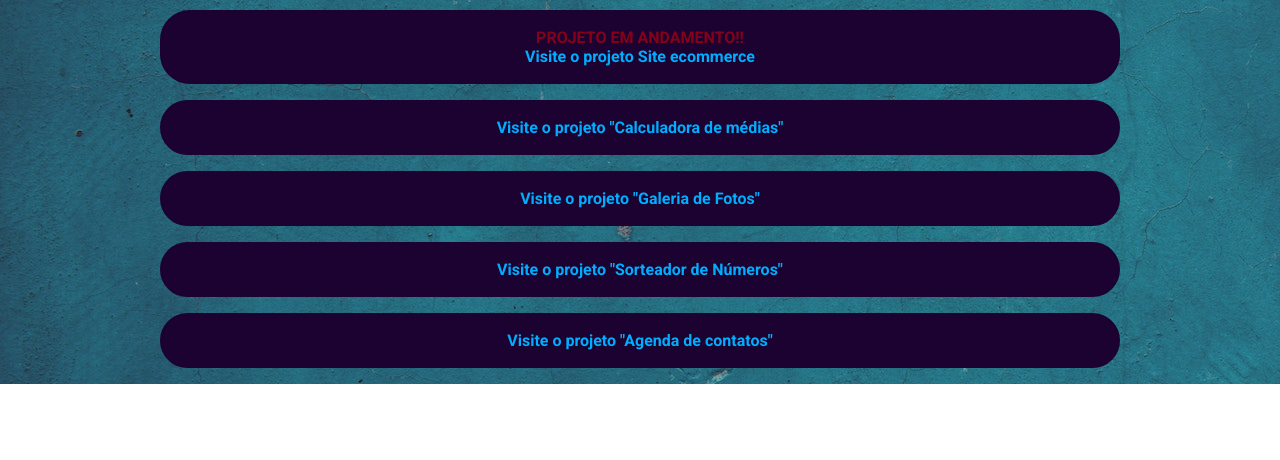
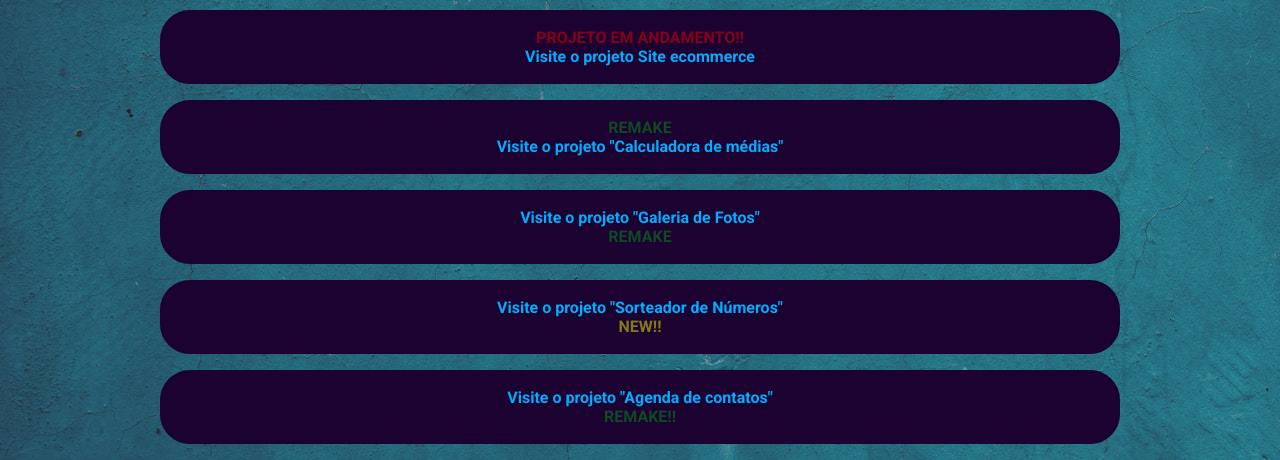
Before and after one commit to DenyCodes/portfolio2, a website: page index.html in a window 1280 px wide. Shown: the part 448-908 px from the top of the page. Before the commit the page ends 832 px from the top, so only its background shows below. Drawn offline with Linux system fonts and the light colour scheme.

Commit message:
rework e remake

```diff
--- a/index.html
+++ b/index.html
@@ -72,22 +72,40 @@
                     </style>
                 <li class="projects-list-item">
                     <a href="https://projeto-calculadora-medias-phi.vercel.app/">
+                        <p class="remake">REMAKE</p>
                         Visite o projeto "Calculadora de médias"
                     </a>
                 </li>
+                <style>
+                    .remake {
+                        animation: animate
+                        1.5s linear infinite;
+                        color: rgb(3, 155, 23);
+                    }
+                </style>
                 <li class="projects-list-item">
                     <a href="https://jquery-galeria-fotos-gilt.vercel.app/">
                         Visite o projeto "Galeria de Fotos"
+                        <p class="remake">REMAKE</p>
                     </a>
                 </li>
                 <li class="projects-list-item">
                     <a href="https://sorteadorgruntdenis.vercel.app/">
                         Visite o projeto "Sorteador de Números"
+                        <p class="new">NEW!!</p>
                     </a>
                 </li>
+                <style>
+                    .new {
+                        animation: animate
+                        1.5s linear infinite;
+                        color: yellow;
+                    }
+                </style>
                 <li class="projects-list-item">
                     <a href="https://agenda-contatos-gray.vercel.app/">
                         Visite o projeto "Agenda de contatos"
+                        <p class="remake">REMAKE!!</p>
                     </a>
                 </li>
             </ul>
```
